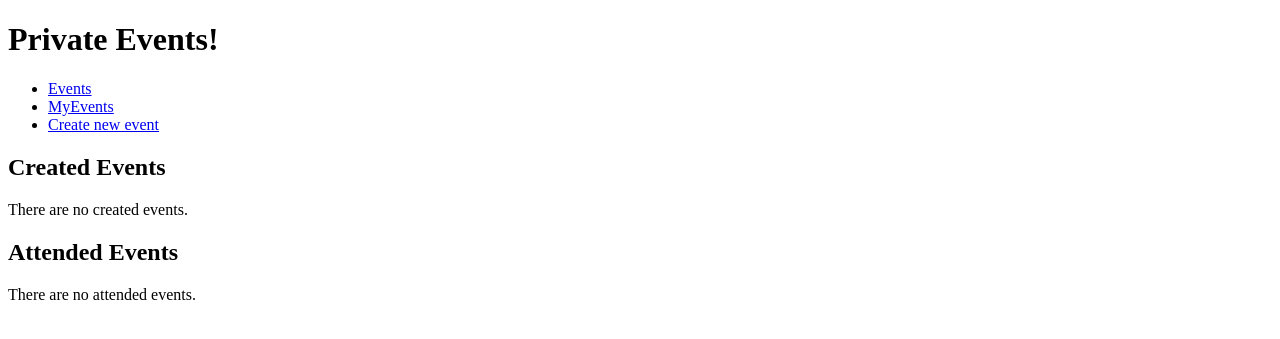
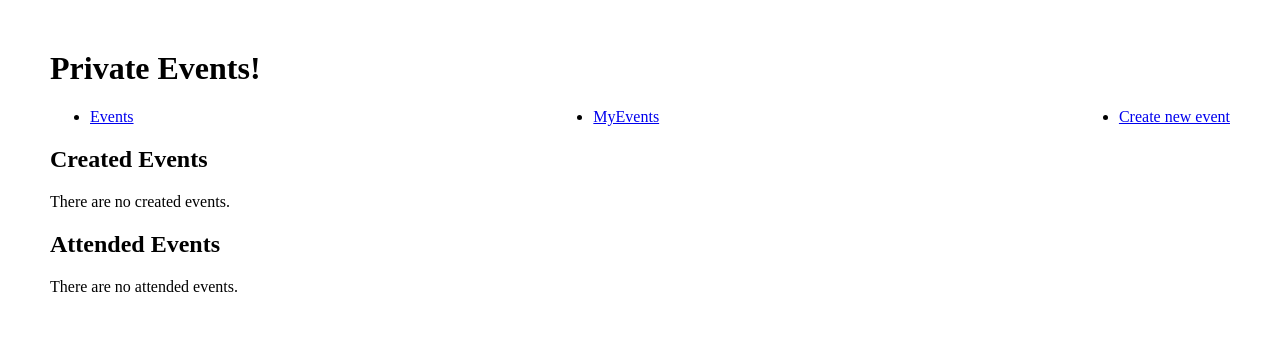
Before and after one commit to S3nsu1k4n/private_events_django, a Django app: page /app/myevents/ in a window 1280 px wide. Shown: the top 339 px of the page. Run offline with Django 4.2, Linux system fonts and the light colour scheme.

Commit message:
add basic styling

```diff
--- /dev/null
+++ b/app/static/css/styles.css
@@ -0,0 +1,9 @@
+body {
+  margin: 50px;
+}
+
+nav ul {
+  display: flex;
+  flex-direction: row;
+  justify-content: space-between;
+}
--- a/app/templates/base_generic.html
+++ b/app/templates/base_generic.html
@@ -4,6 +4,8 @@
   <meta charset="UTF-8">
   <meta name="viewport" content="width=device-width, initial-scale=1.0">
   <title>Private Events</title>
+  {% load static %}
+  <link rel="stylesheet" href="{% static 'css/styles.css' %}">
 </head>
 <body>
   <h1>Private Events!</h1>
```
